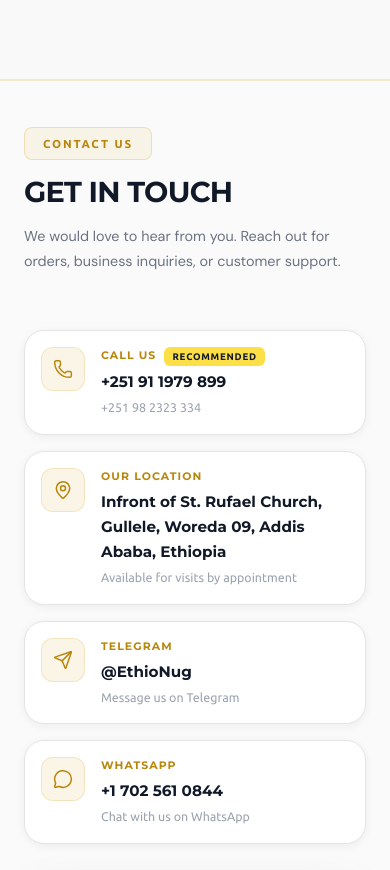
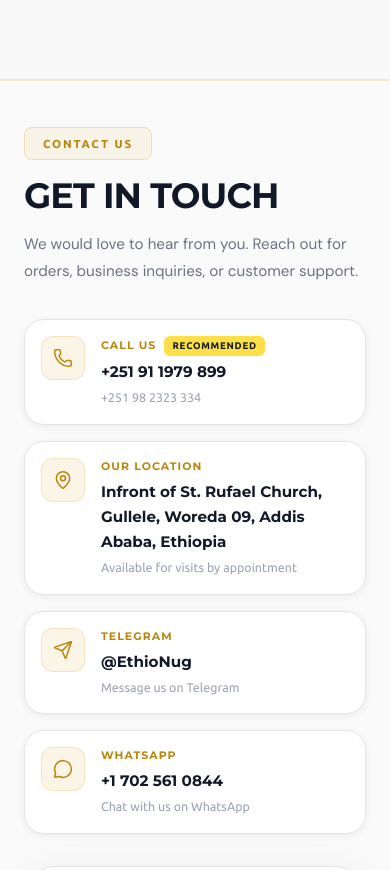
Before and after one commit to nahomugr-6192-17-ui/Ethio-Nug, a React (Vite) app: page / in a window 390 px wide. Shown: the part 6580-7450 px from the top of the page. Built offline with nearby package versions, Linux system fonts and the light colour scheme; a web font is replaced by a local one.

Commit message:
Done with the mobile UI of contacts

```diff
--- a/src/Contact.css
+++ b/src/Contact.css
@@ -11,7 +11,7 @@
 }
 
 .contact::before {
-  content: '';
+  content: "";
   position: absolute;
   inset: 0 0 auto 0;
   height: 2px;
@@ -106,10 +106,10 @@
   box-shadow: var(--shadow-sm);
   text-decoration: none;
   transition:
-    background     var(--transition-base),
-    border-color   var(--transition-base),
-    box-shadow     var(--transition-base),
-    color          var(--transition-base);
+    background var(--transition-base),
+    border-color var(--transition-base),
+    box-shadow var(--transition-base),
+    color var(--transition-base);
   cursor: pointer;
   backdrop-filter: blur(6px);
   -webkit-backdrop-filter: blur(6px);
@@ -117,8 +117,8 @@
 
 .cinfo:hover {
   background: var(--color-gold-400);
-  border-color: var(--color-gold-400);
-  box-shadow: var(--shadow-gold);
+  border-color: var(--color-gold-500);
+  box-shadow: 0 10px 32px rgba(124, 124, 124, 0.4);
 }
 
 /* Icon */
@@ -133,7 +133,10 @@
   background: rgba(212, 160, 23, 0.1);
   border: 1px solid rgba(212, 160, 23, 0.2);
   color: var(--color-gold-600);
-  transition: background var(--transition-base), color var(--transition-base), border-color var(--transition-base);
+  transition:
+    background var(--transition-base),
+    color var(--transition-base),
+    border-color var(--transition-base);
 }
 
 .cinfo:hover .cinfo__icon {
@@ -174,7 +177,9 @@
   font-family: var(--font-heading2-amharic);
 }
 
-.cinfo:hover .cinfo__label { color: rgba(0, 0, 0, 0.55); }
+.cinfo:hover .cinfo__label {
+  color: rgba(0, 0, 0, 0.55);
+}
 
 .cinfo__badge {
   font-size: 0.6rem;
@@ -225,8 +230,12 @@
   font-size: 0.72rem;
 }
 
-.cinfo:hover .cinfo__primary   { color: var(--color-neutral-900); }
-.cinfo:hover .cinfo__secondary { color: rgba(0, 0, 0, 0.55); }
+.cinfo:hover .cinfo__primary {
+  color: var(--color-neutral-900);
+}
+.cinfo:hover .cinfo__secondary {
+  color: rgba(0, 0, 0, 0.55);
+}
 
 /* ── RIGHT: Feedback Form ────────────────── */
 .contact__right {
@@ -299,8 +308,8 @@
   width: 100%;
   transition:
     border-color var(--transition-base),
-    box-shadow   var(--transition-base),
-    background   var(--transition-base);
+    box-shadow var(--transition-base),
+    background var(--transition-base);
 }
 
 .cform__input::placeholder {
@@ -364,11 +373,17 @@
   cursor: pointer;
   padding: 2px;
   color: var(--color-neutral-300);
-  transition: color var(--transition-fast), transform var(--transition-fast);
+  transition:
+    color var(--transition-fast),
+    transform var(--transition-fast);
 }
 
-.cform__star--on { color: var(--color-gold-400); }
-.cform__star:hover { transform: scale(1.2); }
+.cform__star--on {
+  color: var(--color-gold-400);
+}
+.cform__star:hover {
+  transform: scale(1.2);
+}
 
 /* Submit button */
 .cform__btn {
@@ -398,7 +413,9 @@
   padding: 12px 28px;
 }
 
-.cform__btn:hover { box-shadow: 0 10px 32px rgba(212, 160, 23, 0.6); }
+.cform__btn:hover {
+  box-shadow: 0 10px 32px rgba(212, 160, 23, 0.6);
+}
 
 .custom-toast {
   background: rgba(20, 20, 20, 0.82) !important;
@@ -417,20 +434,19 @@
   font-weight: 500;
 
   box-shadow:
-    0 10px 30px rgba(0,0,0,0.25),
-    0 0 0 1px rgba(255,255,255,0.03);
+    0 10px 30px rgba(0, 0, 0, 0.25),
+    0 0 0 1px rgba(255, 255, 255, 0.03);
 
   min-width: 280px;
 
   transition:
-  transform 0.3s ease,
-  box-shadow 0.3s ease;
+    transform 0.3s ease,
+    box-shadow 0.3s ease;
 }
 
 .custom-toast:hover {
   transform: translateY(-2px);
-  box-shadow:
-    0 14px 40px rgba(0,0,0,0.35);
+  box-shadow: 0 14px 40px rgba(0, 0, 0, 0.35);
 }
 
 .custom-toast [data-icon] {
@@ -453,7 +469,7 @@
 .phone-modal-overlay {
   position: fixed;
   inset: 0;
-  background: rgba(0,0,0,0.55);
+  background: rgba(0, 0, 0, 0.55);
 
   display: flex;
   align-items: center;
@@ -467,9 +483,9 @@
 .phone-modal {
   width: min(92%, 360px);
 
-  background: rgba(18,18,18,0.92);
+  background: rgba(18, 18, 18, 0.92);
 
-  border: 1px solid rgba(255,255,255,0.06);
+  border: 1px solid rgba(255, 255, 255, 0.06);
 
   border-radius: 24px;
 
@@ -479,8 +495,7 @@
   flex-direction: column;
   gap: 1rem;
 
-  box-shadow:
-    0 20px 60px rgba(0,0,0,0.35);
+  box-shadow: 0 20px 60px rgba(0, 0, 0, 0.35);
 }
 
 .phone-modal__title {
@@ -501,7 +516,7 @@
 
   border-radius: 16px;
 
-  background: rgba(255,255,255,0.04);
+  background: rgba(255, 255, 255, 0.04);
 
   color: white;
 
@@ -524,31 +539,71 @@
 
   border: none;
 
-  color: rgba(255,255,255,0.6);
+  color: rgba(255, 255, 255, 0.6);
 
   cursor: pointer;
 
   margin-top: 0.5rem;
 }
 
-
 /* ── Responsive ──────────────────────────── */
 @media (max-width: 1024px) {
-  .contact { padding-block: var(--space-20); }
-  .contact__body { gap: var(--space-8); }
+  .contact {
+    padding-block: var(--space-20);
+  }
+  .contact__body {
+    gap: var(--space-8);
+  }
 }
 
-@media (max-width: 860px) {
-  .contact__body { grid-template-columns: 1fr; }
-  .contact__right { position: static; }
-  .contact__header { align-items: flex-start; text-align: left; margin-bottom: var(--space-10); }
-  .contact__sub { max-width: 100%; }
+@media (max-width: 600px) {
+  .contact__body {
+    grid-template-columns: 1fr;
+  }
+  .contact__right {
+    position: static;
+  }
+  .contact__header {
+    align-items: flex-start;
+    text-align: left;
+    margin-bottom: var(--space-10);
+  }
+  .contact__sub {
+    max-width: 100%;
+  }
 }
 
-@media (max-width: 560px) {
-  .contact { padding-block: var(--space-12); }
-  .cform { padding: var(--space-6); }
-  .cform__row { grid-template-columns: 1fr; }
-  .cform__rating-row { flex-direction: column; align-items: flex-start; gap: var(--space-3); }
-  .cinfo { padding: var(--space-4) var(--space-4); }
+@media (max-width: 480px) {
+  .contact {
+    padding-block: var(--space-12);
+  }
+  .cform {
+    padding: var(--space-6);
+  }
+  .contact__header {
+    margin-bottom: 20px;
+  }
+  .contact__heading {
+    font-size: clamp(2.2rem, 4vw, 2.4rem);
+  }
+  .lang--am .contact__heading {
+    font-size: clamp(1.8rem, 4vw, 2.2rem);
+  }
+  .contact__sub {
+    font-size: clamp(0.95rem, 1.5vw, 1rem);
+  }
+  .lang--am .contact__sub {
+    font-size: clamp(0.85rem, 1.5vw, 0.9rem);
+  }
+  .cform__row {
+    grid-template-columns: 1fr;
+  }
+  .cform__rating-row {
+    flex-direction: column;
+    align-items: flex-start;
+    gap: var(--space-3);
+  }
+  .cinfo {
+    padding: var(--space-4) var(--space-4);
+  }
 }
```
